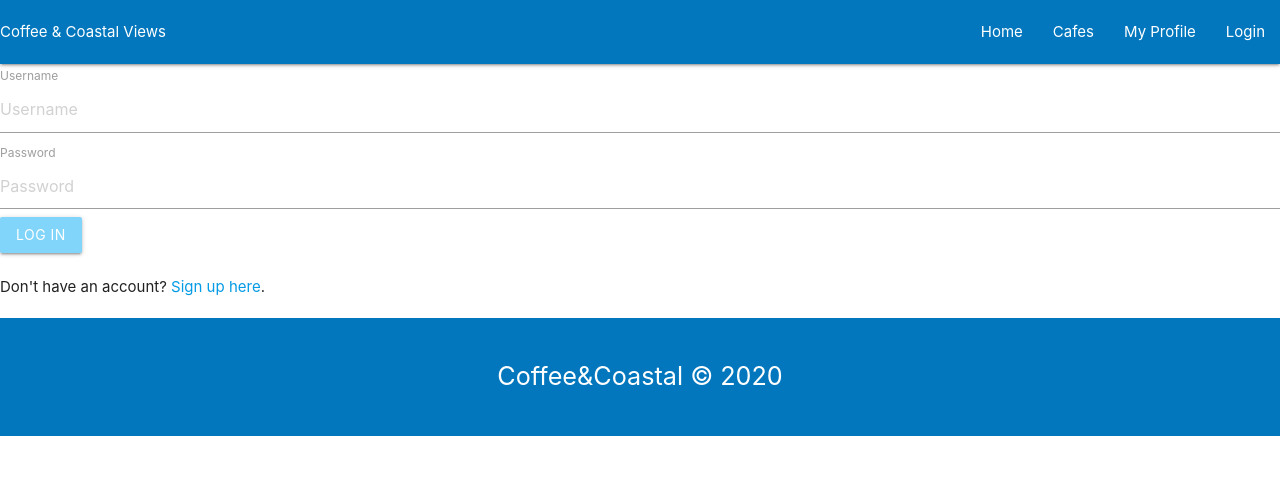
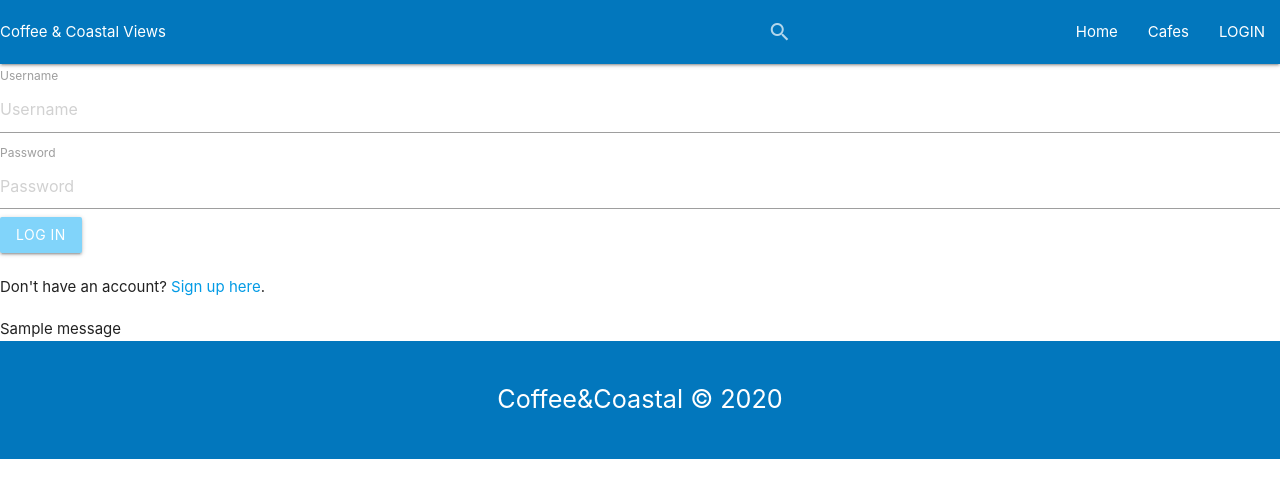
Before and after one commit to Code-Institute-Submissions/Coffee-CoastalView, a Flask app: page / in a window 1280 px wide. Shown: the top 498 px of the page. Run offline with Flask 2, Linux system fonts and the light colour scheme; one stand-in notice (Sample message) is shown; some libraries are stand-ins or nearby versions.

Commit message:
search page added

```diff
--- a/app.py
+++ b/app.py
@@ -1,7 +1,7 @@
 import os
 import bcrypt
 from flask import Flask, render_template, redirect, request, url_for, \
-    session, abort
+    session, abort, request, flash
 from flask_pymongo import PyMongo
 from bson.objectid import ObjectId
 
@@ -244,6 +244,7 @@ def add_favourite(cafe_id, user_id):
                      {'$push': {'favourites': {'user_id': ObjectId(user_id),
                      'user_name': username}}})
         cafe = cafes.find_one({'_id': ObjectId(cafe_id)})
+        flash("Added to your favourites!")
     except:
 
         # raises a 404 error if any of these fail
--- a/static/css/style.css
+++ b/static/css/style.css
@@ -75,6 +75,13 @@ nav .brand-logo{
 }
 
 /* colors and spacing */
+.rating label i:hover {
+    color: red!important;
+}
+
+.rating label i::checked + label {
+    color: red!important;
+}
 
 i:hover {
 	color: red;
--- a/static/js/app.js
+++ b/static/js/app.js
@@ -15,3 +15,7 @@
 // Modal Init
     let modalElems = document.querySelectorAll('.modal');
     M.Modal.init(modalElems);
+
+ function myRating(elmnt,clr) {
+     elmnt.style.color = clr;
+        }
--- a/templates/base.html
+++ b/templates/base.html
@@ -16,7 +16,7 @@
     </head>
 
  <body>
- {% block nav %}
+ {% block navbar %}
  <div class="navbar-fixed">
     <nav class="light-blue darken-3">
       <div class="container">
@@ -25,38 +25,73 @@
           <a href="#" data-target="mobile-demo" class="sidenav-trigger"><i class="material-icons">menu</i></a>
            <ul class="right hide-on-med-and-down">
                 <li>
+                    <form>
+                        <div class="input-field">
+                            <input id="search" type="search" required>
+                            <label class="label-icon" for="search"><i class="material-icons">search</i></label>
+                            <i class="material-icons">close</i>
+                        </div>
+                    </form>
+                </li>
+                <li>
                     <a href="{{ url_for('get_landing') }}">Home</a>
                 </li>
                 <li>
                     <a href="{{ url_for('get_cafes') }}">Cafes</a>
                 </li>
-                <li>
-                    <a href="{{ url_for('get_profile') }}">My Profile</a>
-                </li>
-                <li>
-                    <a href="{{ url_for('index') }}" method="GET">Login</a>
-                </li>
+                <!-- display username or login -->
+                 {% if session['USERNAME'] %}
+                <li id="user"><a href="{{ url_for('get_profile') }}"> {{ session['USERNAME']|upper }}<i class="small material-icons">account_circle</i></a></li>
+                {% else %}
+                 <li id="login"><a href="{{ url_for('index') }}"> LOGIN  <i class="small material-icons">account_circle</i></a></li>
+                {% endif %}
+                {% endblock %}
+
           </ul>
         </div>
       </div>
     </nav>
   </div>
+  {% block sidenav %}
   <ul class="sidenav" id="mobile-demo">
+    <li>
+                    <form>
+                        <div class="input-field">
+                            <input id="search" type="search" required>
+                            <label class="label-icon" for="search"><i class="material-icons">search</i></label>
+                            <i class="material-icons">close</i>
+                        </div>
+                    </form>
+                </li>
     <li>
         <a href="home.html">Home</a>
     </li>
     <li>
         <a href="{{ url_for('get_cafes') }}">Cafes</a>
     </li>
-    <li>
-        <a href="{{ url_for('get_profile') }}">My Profile</a>
-    </li>
-    <li>
-        <a href="{{ url_for('index') }}" method="GET">Login</a>
-    </li>
+    <!-- display username or login -->
+                 {% if session['USERNAME'] %}
+                <li id="user"><a href="{{ url_for('get_profile') }}"> {{ session['USERNAME']|upper }}<i class="small material-icons">account_circle</i></a></li>
+                {% else %}
+                 <li id="login"><a href="{{ url_for('index') }}"> LOGIN  <i class="small material-icons">account_circle</i></a></li>
+                {% endif %}
+                {% endblock %}
   </ul>
-  {% endblock %}
-    <div id="content">{% block content %}{% endblock %}</div>
+
+    <div id="content">{% block content %}
+
+
+    {% endblock %}</div>
+
+     {% with messages = get_flashed_messages() %}
+    {% if messages %}
+        {% for message in messages %}
+           <div class="col 12">
+            <span>{{ message }}</span>
+           </div>
+        {% endfor %}
+    {% endif %}
+{% endwith %}
       {% block footer %}
         <footer class="section light-blue darken-3 white-text center">
             <p class="flow-text">Coffee&Coastal &copy; 2020</p>
```
Also changed, not shown: templates/individualcafe.html (+30 -14 lines), templates/searchresults.html (added, +17 -0 lines).
